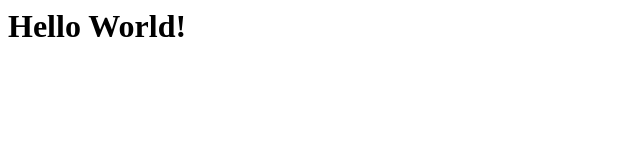
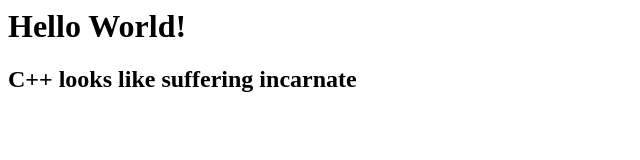
Before and after one commit to MartinP3/publicRepo, a plain HTML site: page index.html in a window 1280 px wide. Shown: the whole page, without its empty margins (0-640 px from the left). Drawn offline with Linux system fonts and the light colour scheme.

Commit message:
updated content

```diff
--- a/index.html
+++ b/index.html
@@ -4,5 +4,6 @@
 </head>
 <body>
   <h1>Hello World!</h1>
+  <h2>C++ looks like suffering incarnate</h2>
 </body>
 </html>
```
